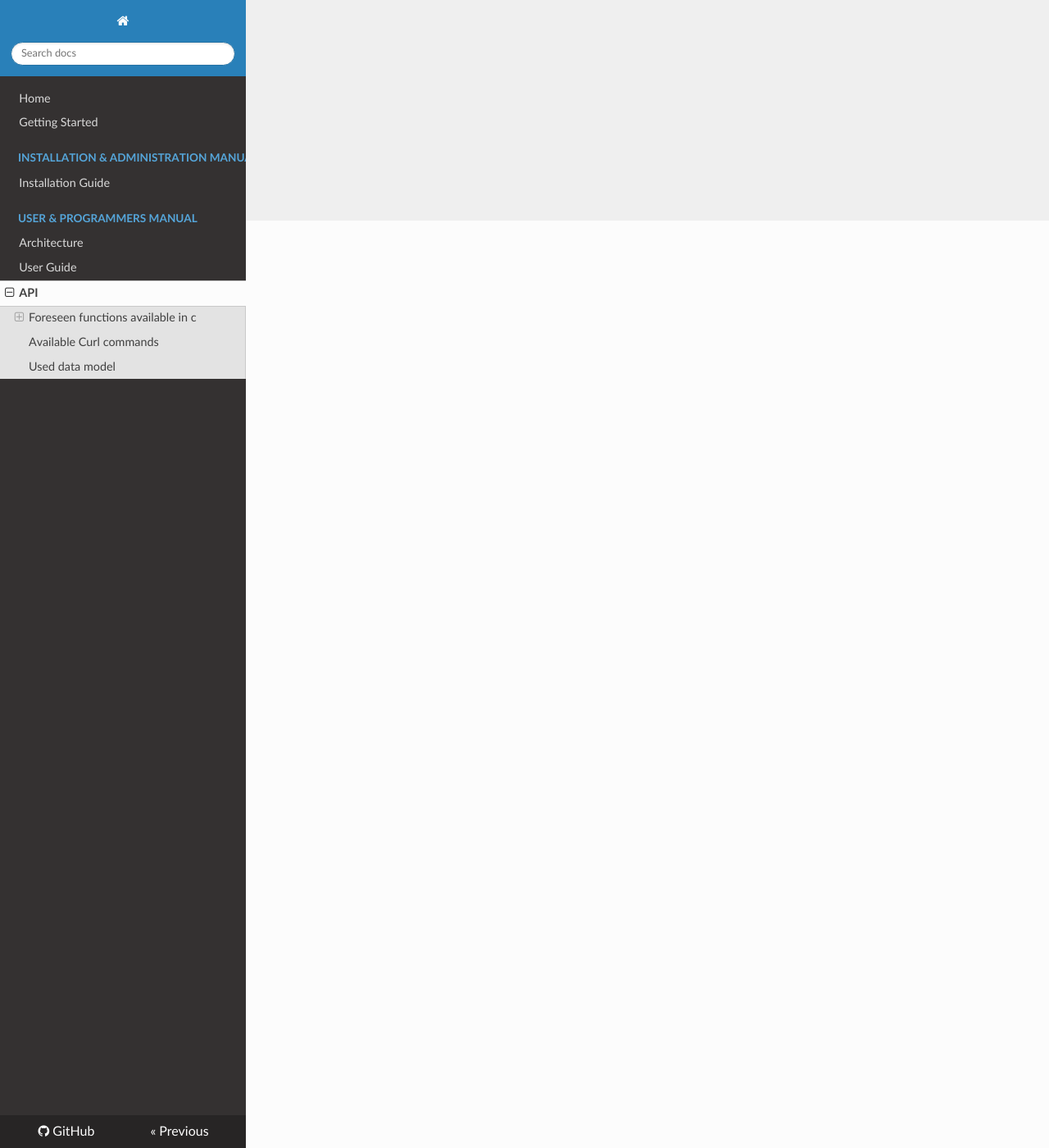
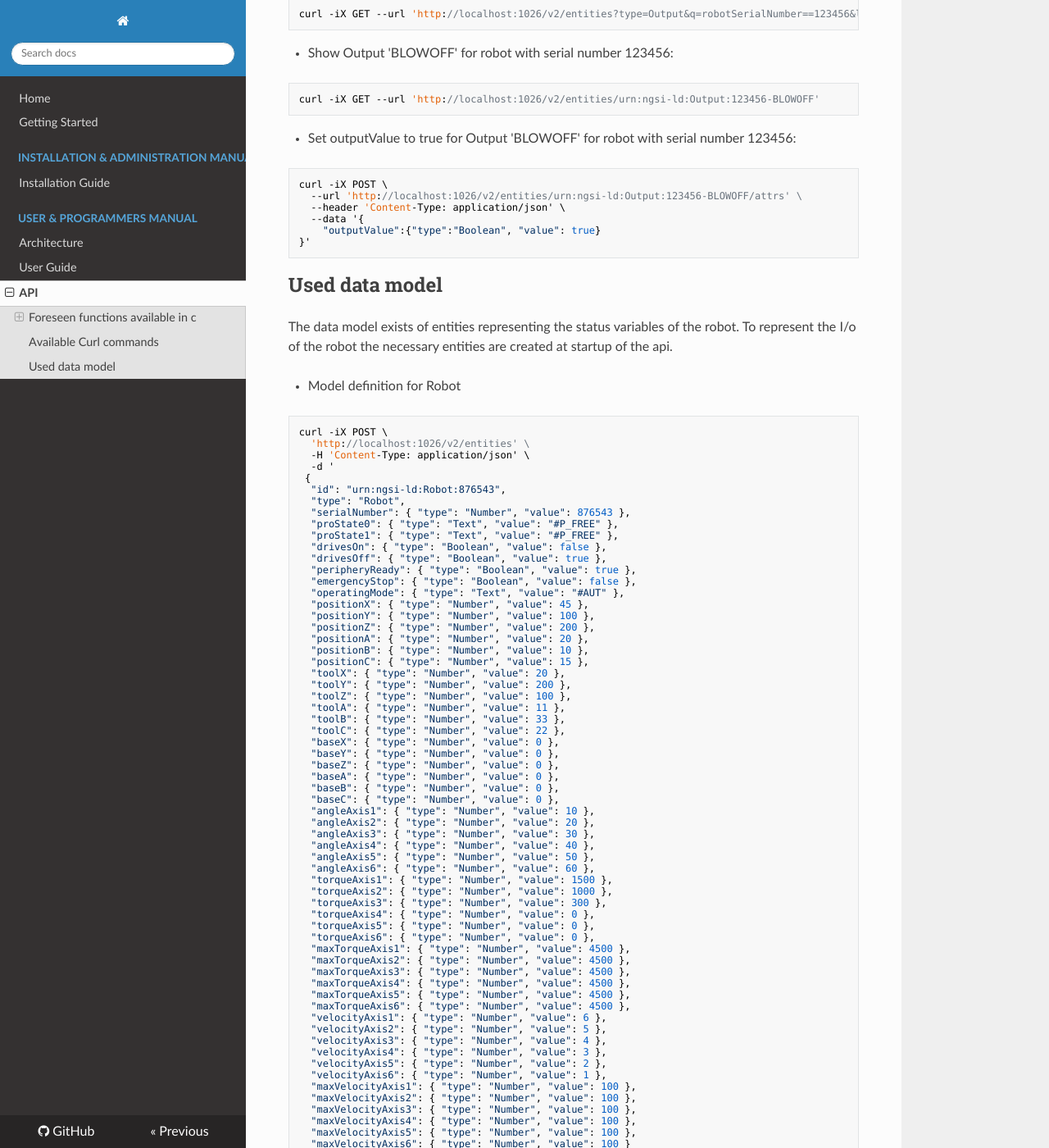
Before and after one commit to ramp-eu/JS2SF, an MkDocs documentation site: the page built from docs/api.md, in a window 1280 px wide and 1400 px high, scrolled down 1131 px. Shown: the whole window at 82% size. Built offline with MkDocs 1.6.1, drawn with Linux system fonts in a browser that asks for light colours; nearby versions of some CDN libraries; old or Windows-style settings are respelled for this version of MkDocs; some of the changed text lies outside the part shown.

Commit message:
Update api.md

````diff
--- a/docs/api.md
+++ b/docs/api.md
@@ -1,29 +1,179 @@
 # API
-
-
-
-Available functions for the user
-
-Internal functions
-
-
 
 ## Foreseen functions available in c#
 
-Hereby a short description of the functions available for every robotic cell. These functions are integrated in our HMI. I put the source code in the src directory of this github.
-
+Hereby a short description of the functions available for every robot.
 #### Functions in ODfiware.cs
 
 - private void UpdateRobotInfo() : updates the data of the Robot, data is known as global variables
-- public void UpdateErrorInfo() : update errornr + message
 - public void ParseRobotconfig(string path) : parse robot config.dat for input and output variables
 - public async void AddRobotIO(List<RobotInput> i, List<RobotOutput> o) : Create the Inputs and outputs on the context broker.
 - public async void UpdateRobotIO(List<RobotInput> i, List<RobotOutput> o) : Update the Inputs and outputs on the context broker.
 
 ## Available Curl commands
 
-
+- Show Robot info for robot  with serial number 123456:
+```
+curl -iX GET --url 'http://localhost:1026/v2/entities?type=Robot&q=serialNumber==123456&limit=1000'
+```
+- Show Robot proState0 attribute value:
+```
+curl -X GET --url 'http://localhost:1026/v2/entities/urn:ngsi-ld:Robot:123456/attrs/proState0/value'
+```
+- List all Inputs for robot with serial number 123456
+```
+curl -iX GET --url 'http://localhost:1026/v2/entities?type=Input&q=robotSerialNumber==123456&limit=1000'
+```
+- Show Input 'CILDET_7' for robot with serial number 123456:
+```
+curl -iX GET --url 'http://localhost:1026/v2/entities/urn:ngsi-ld:Input:123456-CILDET_7'
+```
+- Delete Input 'CILDET_7' for robot with serial number 123456:
+```
+curl -iX DELETE --url 'http://localhost:1026/v2/entities/urn:ngsi-ld:Input:123456-CILDET_7'
+```
+- List all Outputs for robot with serial number 123456:
+```
+curl -iX GET --url 'http://localhost:1026/v2/entities?type=Output&q=robotSerialNumber==123456&limit=1000'
+```
+- Show Output 'BLOWOFF' for robot with serial number 123456:
+```
+curl -iX GET --url 'http://localhost:1026/v2/entities/urn:ngsi-ld:Output:123456-BLOWOFF'
+```
+- Set outputValue to true for  Output 'BLOWOFF' for robot with serial number 123456:
+```
+curl -iX POST \
+  --url 'http://localhost:1026/v2/entities/urn:ngsi-ld:Output:123456-BLOWOFF/attrs' \
+  --header 'Content-Type: application/json' \
+  --data '{
+    "outputValue":{"type":"Boolean", "value": true}
+}'
+```
 
 ## Used data model
 
 The data model exists of entities representing the status variables of the robot. To represent the I/o of the robot the necessary entities are created at startup of the api.
+
+- Model definition for Robot
+
+```
+curl -iX POST \
+  'http://localhost:1026/v2/entities' \
+  -H 'Content-Type: application/json' \
+  -d '
+ {
+  "id": "urn:ngsi-ld:Robot:876543",
+  "type": "Robot",
+  "serialNumber": { "type": "Number", "value": 876543 },
+  "proState0": { "type": "Text", "value": "#P_FREE" },
+  "proState1": { "type": "Text", "value": "#P_FREE" },
+  "drivesOn": { "type": "Boolean", "value": false },
+  "drivesOff": { "type": "Boolean", "value": true },
+  "peripheryReady": { "type": "Boolean", "value": true },
+  "emergencyStop": { "type": "Boolean", "value": false },
+  "operatingMode": { "type": "Text", "value": "#AUT" },
+  "positionX": { "type": "Number", "value": 45 },
+  "positionY": { "type": "Number", "value": 100 },
+  "positionZ": { "type": "Number", "value": 200 },
+  "positionA": { "type": "Number", "value": 20 },
+  "positionB": { "type": "Number", "value": 10 },
+  "positionC": { "type": "Number", "value": 15 },
+  "toolX": { "type": "Number", "value": 20 },
+  "toolY": { "type": "Number", "value": 200 },
+  "toolZ": { "type": "Number", "value": 100 },
+  "toolA": { "type": "Number", "value": 11 },
+  "toolB": { "type": "Number", "value": 33 },
+  "toolC": { "type": "Number", "value": 22 },
+  "baseX": { "type": "Number", "value": 0 },
+  "baseY": { "type": "Number", "value": 0 },
+  "baseZ": { "type": "Number", "value": 0 },
+  "baseA": { "type": "Number", "value": 0 },
+  "baseB": { "type": "Number", "value": 0 },
+  "baseC": { "type": "Number", "value": 0 },
+  "angleAxis1": { "type": "Number", "value": 10 },
+  "angleAxis2": { "type": "Number", "value": 20 },
+  "angleAxis3": { "type": "Number", "value": 30 },
+  "angleAxis4": { "type": "Number", "value": 40 },
+  "angleAxis5": { "type": "Number", "value": 50 },
+  "angleAxis6": { "type": "Number", "value": 60 },
+  "torqueAxis1": { "type": "Number", "value": 1500 },
+  "torqueAxis2": { "type": "Number", "value": 1000 },
+  "torqueAxis3": { "type": "Number", "value": 300 },
+  "torqueAxis4": { "type": "Number", "value": 0 },
+  "torqueAxis5": { "type": "Number", "value": 0 },
+  "torqueAxis6": { "type": "Number", "value": 0 },
+  "maxTorqueAxis1": { "type": "Number", "value": 4500 },
+  "maxTorqueAxis2": { "type": "Number", "value": 4500 },
+  "maxTorqueAxis3": { "type": "Number", "value": 4500 },
+  "maxTorqueAxis4": { "type": "Number", "value": 4500 },
+  "maxTorqueAxis5": { "type": "Number", "value": 4500 },
+  "maxTorqueAxis6": { "type": "Number", "value": 4500 },
+  "velocityAxis1": { "type": "Number", "value": 6 },
+  "velocityAxis2": { "type": "Number", "value": 5 },
+  "velocityAxis3": { "type": "Number", "value": 4 },
+  "velocityAxis4": { "type": "Number", "value": 3 },
+  "velocityAxis5": { "type": "Number", "value": 2 },
+  "velocityAxis6": { "type": "Number", "value": 1 },
+  "maxVelocityAxis1": { "type": "Number", "value": 100 },
+  "maxVelocityAxis2": { "type": "Number", "value": 100 },
+  "maxVelocityAxis3": { "type": "Number", "value": 100 },
+  "maxVelocityAxis4": { "type": "Number", "value": 100 },
+  "maxVelocityAxis5": { "type": "Number", "value": 100 },
+  "maxVelocityAxis6": { "type": "Number", "value": 100 }
+}'
+```
+
+- Model definition of input for robot based on InputNames and InputValues
+```
+curl -iX POST \
+  'http://localhost:1026/v2/entities' \
+  -H 'Content-Type: application/json' \
+  -d '
+{
+  "id": "urn:ngsi-ld:Input:876543-Inputname",
+  "type": "Input",
+  "inputValue": {
+    "type": "Boolean",
+    "value": true
+  },
+  "inputNumber": {
+    "type": "Number",
+    "value": 1
+  },
+  "dateCreated": {
+      "type" : "DateTime",
+      "value": "2000-01-01T00:00:00Z"
+  },
+  "robotSerialNumber": {
+    "type": "Number",
+    "value": 876543
+  }
+}'
+```
+- Model definition of output for robot  based on OutputNames and OutputValues
+```
+curl -iX POST \
+  'http://localhost:1026/v2/entities' \
+  -H 'Content-Type: application/json' \
+  -d '
+{
+  "id": "urn:ngsi-ld:Output:876543-Outputname",
+  "type": "Output",
+  "outputValue": {
+    "type": "Boolean",
+    "value": true
+  },
+  "outputNumber": {
+    "type": "Number",
+    "value": 1
+  },
+  "dateCreated": {
+      "type" : "DateTime",
+      "value": "2000-01-01T00:00:00Z"
+  },
+  "robotSerialNumber": {
+    "type": "Number",
+    "value": 876543
+  }
+}'
+```
````
